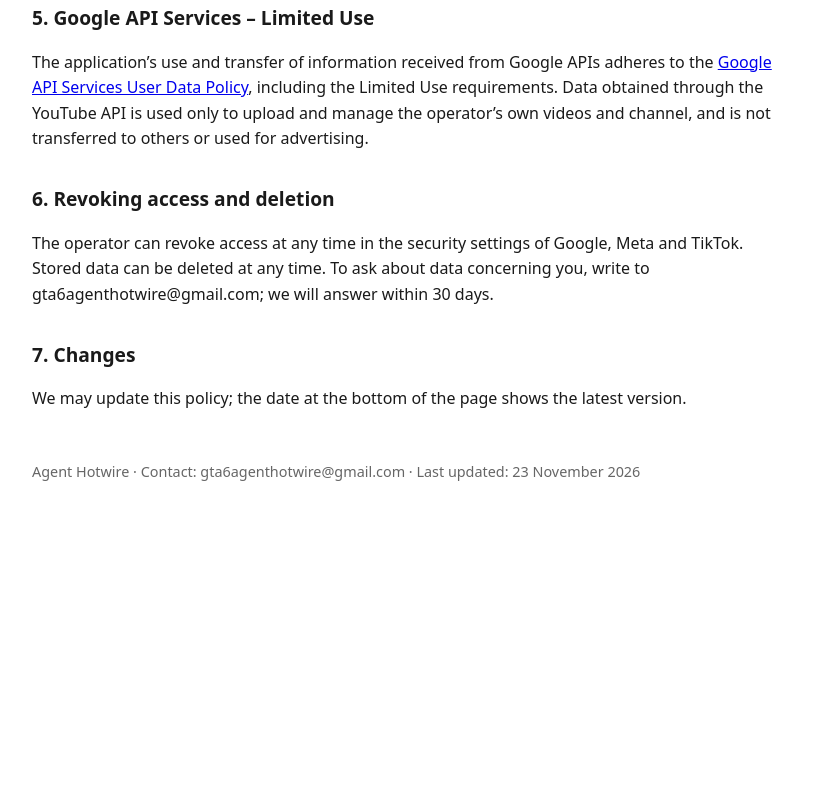
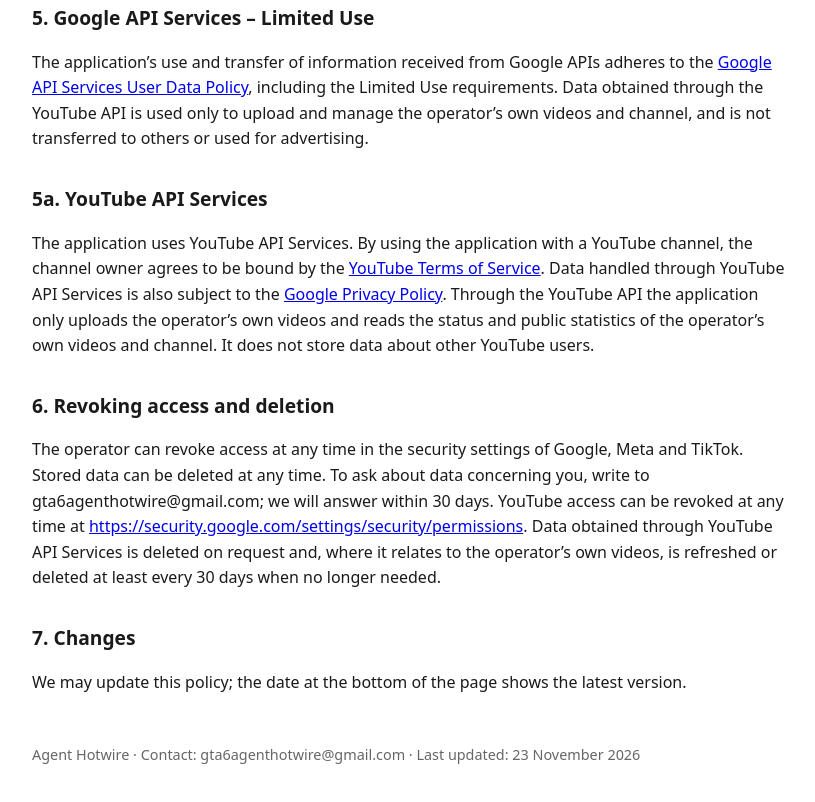
Before and after one commit to gta6agenthotwire/gta6agenthotwire.github.io, a plain HTML site: page privacy.html in a window 1280 px wide. Shown: the part 1022-1824 px from the top of the page, without its empty margins (228-1043 px from the left). Before the commit the page ends 1545 px from the top, so only its background shows below. Drawn offline with Linux system fonts and the light colour scheme.

Commit message:
Add files via upload

```diff
--- a/privacy.html
+++ b/privacy.html
@@ -14,7 +14,9 @@ h1{font-size:1.8rem}h2{margin-top:2rem;font-size:1.2rem}nav a{margin-right:16px}
 <p>To create content the application sends non-personal text (research topics and scripts) to AI and speech services (OpenAI, ElevenLabs). No personal data of viewers is sent to these services.</p>
 <h2>5. Google API Services – Limited Use</h2>
 <p>The application’s use and transfer of information received from Google APIs adheres to the <a href="https://developers.google.com/terms/api-services-user-data-policy">Google API Services User Data Policy</a>, including the Limited Use requirements. Data obtained through the YouTube API is used only to upload and manage the operator’s own videos and channel, and is not transferred to others or used for advertising.</p>
+<h2>5a. YouTube API Services</h2>
+<p>The application uses YouTube API Services. By using the application with a YouTube channel, the channel owner agrees to be bound by the <a href="https://www.youtube.com/t/terms">YouTube Terms of Service</a>. Data handled through YouTube API Services is also subject to the <a href="http://www.google.com/policies/privacy">Google Privacy Policy</a>. Through the YouTube API the application only uploads the operator’s own videos and reads the status and public statistics of the operator’s own videos and channel. It does not store data about other YouTube users.</p>
 <h2>6. Revoking access and deletion</h2>
-<p>The operator can revoke access at any time in the security settings of Google, Meta and TikTok. Stored data can be deleted at any time. To ask about data concerning you, write to gta6agenthotwire@gmail.com; we will answer within 30 days.</p>
+<p>The operator can revoke access at any time in the security settings of Google, Meta and TikTok. Stored data can be deleted at any time. To ask about data concerning you, write to gta6agenthotwire@gmail.com; we will answer within 30 days. YouTube access can be revoked at any time at <a href="https://security.google.com/settings/security/permissions">https://security.google.com/settings/security/permissions</a>. Data obtained through YouTube API Services is deleted on request and, where it relates to the operator’s own videos, is refreshed or deleted at least every 30 days when no longer needed.</p>
 <h2>7. Changes</h2>
 <p>We may update this policy; the date at the bottom of the page shows the latest version.</p><footer>Agent Hotwire · Contact: gta6agenthotwire@gmail.com · Last updated: 23 November 2026</footer></body></html>
```
Also changed, not shown: terms.html (+1 -0 lines).
